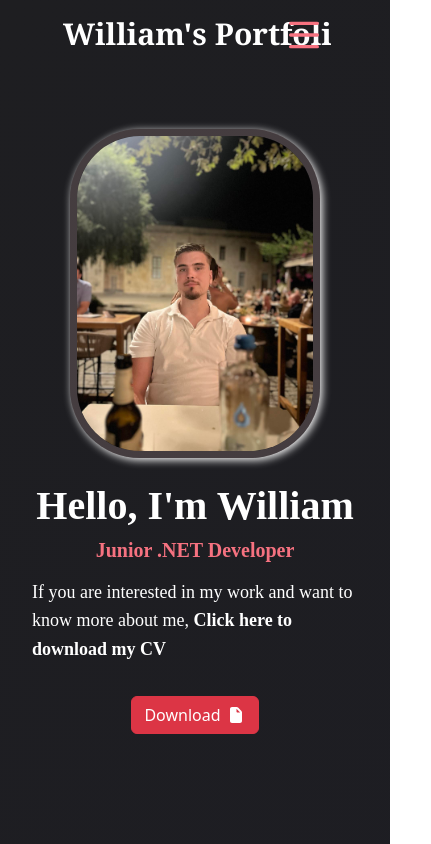
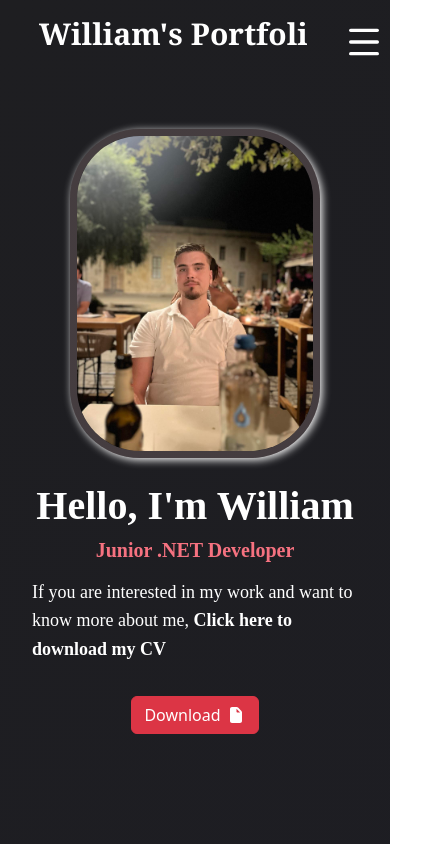
Before and after one commit to Mrhagg/Portfolio, a React (Create React App) app: page / in a window 390 px wide. Shown: the top 844 px of the page, 431 px wide, since content can reach past the window. Built offline with nearby package versions, Linux system fonts and the light colour scheme; no server answers.

Commit message:
Fixed the menu-toggle for the navbar menu problem, got rid of header element in my navbar and added a div wrapper instead, so now they should not collide

```diff
--- a/src/Components/Header/Header.css
+++ b/src/Components/Header/Header.css
@@ -56,7 +56,7 @@ a {
     flex-direction: row;
     justify-content: space-between;
     align-items: center;
-    padding: 1rem 3rem;
+    padding: 1rem 1.5rem;
   }
 }
 
--- a/src/Components/navbar/navbar.css
+++ b/src/Components/navbar/navbar.css
@@ -38,11 +38,12 @@ header {
 @media (max-width: 423px) {
   .menu-toggle {
     display: block;
-    position: fixed;
-    top: 14px;
-    right: 60px;
+    position: absolute;
+    top: 40%;
+    right: 0px;
+    transform: translateY(-50%);
     z-index: 2100;
-    color: #f67280;
+    color: #FFFFFF;
     flex-shrink: 0;
     background: none;
     border: none;
--- a/src/Components/navbar/navbar.js
+++ b/src/Components/navbar/navbar.js
@@ -22,7 +22,7 @@ function Navbar() {
 
 
   return (
-    <header>
+    <div className="navbar-wrapper">
       <button className="menu-toggle" onClick={handleToggle}>
         { isOpen ? <X size={28} /> : <Menu size={40} /> }
       </button>
@@ -100,7 +100,7 @@ function Navbar() {
         > About
       </RouterLink>
       </nav>
-    </header>
+    </div>
   );
 }
 
```
